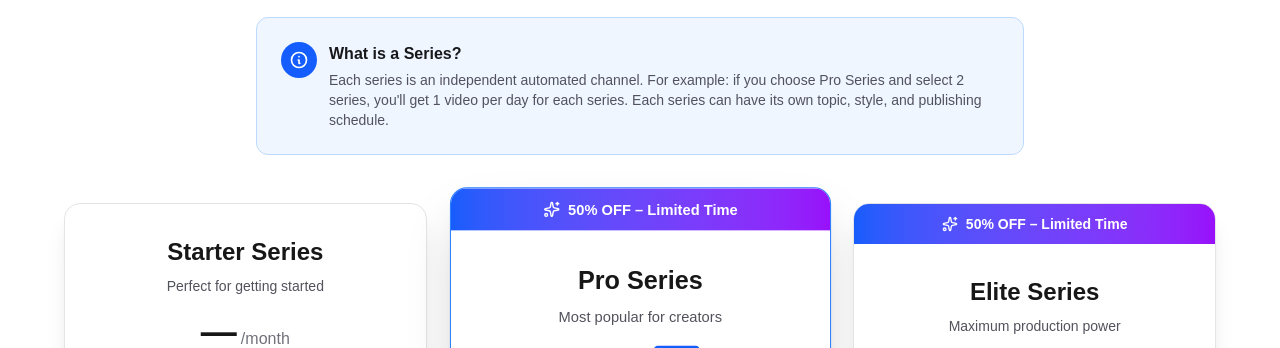
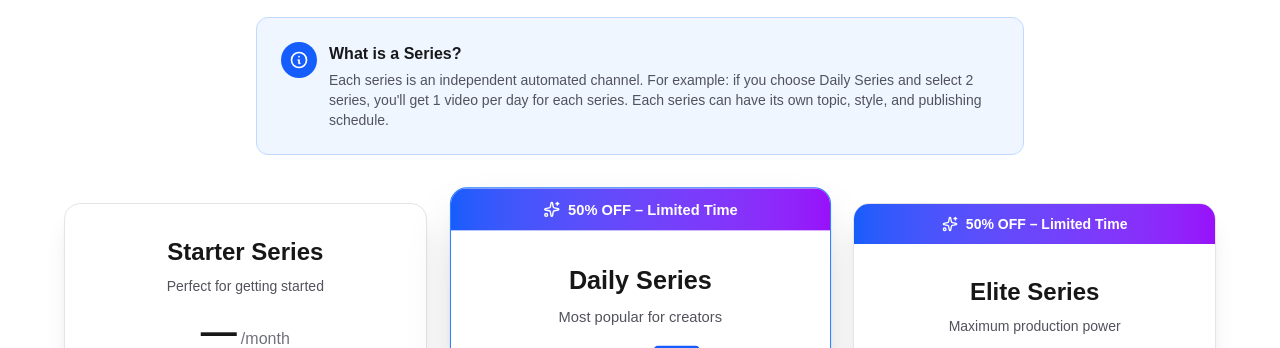
Before and after one commit to Pulsar-dating-app/faceless-videos, a Next.js app: page /pricing in a window 1280 px wide. Shown: the part 283-631 px from the top of the page. Built offline with nearby package versions, Linux system fonts and the light colour scheme; no server answers; the database is empty.

Commit message:
change plan id from professional to daily

```diff
--- a/app/dashboard/page.tsx
+++ b/app/dashboard/page.tsx
@@ -1851,7 +1851,7 @@ export default function Dashboard() {
 
   const PLAN_NAMES: Record<string, string> = {
     starter: t.pricing?.starter?.name || "Starter Series",
-    professional: t.pricing?.professional?.name || "Pro Series",
+    daily: t.pricing?.daily?.name || "Daily Series",
     elite: t.pricing?.elite?.name || "Elite Series",
   };
 
--- a/app/pricing/page.tsx
+++ b/app/pricing/page.tsx
@@ -34,7 +34,7 @@ export default function PricingPage() {
   const [isLoadingPrices, setIsLoadingPrices] = useState(true);
   const [selectedQuantities, setSelectedQuantities] = useState<Record<string, number>>({
     starter: 1,
-    professional: 1,
+    daily: 1,
     elite: 1,
   });
 
@@ -47,8 +47,8 @@ export default function PricingPage() {
   const PROMO_END_DATE = new Date("2026-03-31T23:59:59");
 
   // Professional plan promo
-  const PROFESSIONAL_ORIGINAL_PRICE = 49.99;
-  const PROFESSIONAL_DISCOUNT_PERCENT = 50;
+  const DAILY_ORIGINAL_PRICE = 49.99;
+  const DAILY_DISCOUNT_PERCENT = 50;
 
   // Elite plan promo
   const ELITE_ORIGINAL_PRICE = 89.99;
@@ -135,11 +135,9 @@ export default function PricingPage() {
     fetchSubscription();
   }, [session?.user?.id]);
 
-  // Get price for a plan (USD only)
+  // Get price for a plan (USD only). Prices come from Supabase table "stripe_prices" (plan_id, currency, amount).
   const getPrice = (planId: string): number | null => {
-    if (prices[planId]) {
-      return prices[planId].amount;
-    }
+    if (prices[planId]) return prices[planId].amount;
     console.log(`❌ [PRICE] No USD price found for ${planId}`);
     return null;
   };
@@ -167,15 +165,15 @@ export default function PricingPage() {
       promo: false,
     },
     {
-      id: "professional",
-      name: t.pricing.professional.name,
-      price: getPrice("professional"),
-      description: t.pricing.professional.description,
-      videosPerSeries: t.pricing.professional.videosPerSeries,
+      id: "daily",
+      name: t.pricing.daily.name,
+      price: getPrice("daily"),
+      description: t.pricing.daily.description,
+      videosPerSeries: t.pricing.daily.videosPerSeries,
       features: [
-        t.pricing.professional.feature2,
-        t.pricing.professional.feature3,
-        t.pricing.professional.feature4,
+        t.pricing.daily.feature2,
+        t.pricing.daily.feature3,
+        t.pricing.daily.feature4,
       ],
       popular: true,
       promo: true,
@@ -345,7 +343,7 @@ export default function PricingPage() {
                   <div className="bg-gradient-to-r from-blue-600 to-purple-600 text-white py-2.5 px-4 text-center text-sm font-semibold flex items-center justify-center gap-2">
                     <Sparkles className="w-4 h-4" />
                     <span>
-                      {plan.id === "professional" ? PROFESSIONAL_DISCOUNT_PERCENT : ELITE_DISCOUNT_PERCENT}% {t.pricing.off} – {t.pricing.limitedTime}
+                      {plan.id === "daily" ? DAILY_DISCOUNT_PERCENT : ELITE_DISCOUNT_PERCENT}% {t.pricing.off} – {t.pricing.limitedTime}
                     </span>
                   </div>
                 ) : (
@@ -377,10 +375,10 @@ export default function PricingPage() {
                       <div className="space-y-1">
                         <div className="flex items-center justify-center gap-2">
                           <span className="text-xl text-zinc-400 line-through">
-                            {formatPrice((plan.id === "professional" ? PROFESSIONAL_ORIGINAL_PRICE : ELITE_ORIGINAL_PRICE) * selectedQuantities[plan.id])}
+                            {formatPrice((plan.id === "daily" ? DAILY_ORIGINAL_PRICE : ELITE_ORIGINAL_PRICE) * selectedQuantities[plan.id])}
                           </span>
                           <span className="bg-blue-600 text-white text-xs font-bold px-2 py-1 rounded">
-                            -{plan.id === "professional" ? PROFESSIONAL_DISCOUNT_PERCENT : ELITE_DISCOUNT_PERCENT}%
+                            -{plan.id === "daily" ? DAILY_DISCOUNT_PERCENT : ELITE_DISCOUNT_PERCENT}%
                           </span>
                         </div>
                         <div className="flex flex-col items-center gap-1">
--- a/lib/i18n-context.tsx
+++ b/lib/i18n-context.tsx
@@ -85,7 +85,7 @@ export const translations = {
       headerTitle: "Choose Your Series Plan",
       headerSubtitle: "Select a plan and choose how many series you want to manage",
       whatIsSeriesTitle: "What is a Series?",
-      whatIsSeriesDescription: "Each series is an independent automated channel. For example: if you choose Pro Series and select 2 series, you'll get 1 video per day for each series. Each series can have its own topic, style, and publishing schedule.",
+      whatIsSeriesDescription: "Each series is an independent automated channel. For example: if you choose Daily Series and select 2 series, you'll get 1 video per day for each series. Each series can have its own topic, style, and publishing schedule.",
       quantityLabel: "How many series do you want?",
       videosPerMonth: "videos/month total",
       mostPopular: "Most Popular",
@@ -105,8 +105,8 @@ export const translations = {
         feature3: "AI-generated content",
         feature4: "Basic support",
       },
-      professional: {
-        name: "Pro Series",
+      daily: {
+        name: "Daily Series",
         description: "Most popular for creators",
         videosPerSeries: "30 videos/month per series",
         feature1: "30 videos per month (per series)",
@@ -439,7 +439,7 @@ export const translations = {
       headerTitle: "Elige tu Plan de Series",
       headerSubtitle: "Selecciona un plan y elige cuántas series quieres gestionar",
       whatIsSeriesTitle: "¿Qué es una Serie?",
-      whatIsSeriesDescription: "Cada serie es un canal automatizado independiente. Por ejemplo: si eliges Pro Series y seleccionas 2 series, obtendrás 1 video por día para cada serie. Cada serie puede tener su propio tema, estilo y horario de publicación.",
+      whatIsSeriesDescription: "Cada serie es un canal automatizado independiente. Por ejemplo: si eliges Daily Series y seleccionas 2 series, obtendrás 1 video por día para cada serie. Cada serie puede tener su propio tema, estilo y horario de publicación.",
       quantityLabel: "¿Cuántas series quieres?",
       videosPerMonth: "videos/mes en total",
       mostPopular: "Más Popular",
@@ -459,8 +459,8 @@ export const translations = {
         feature3: "Contenido generado por IA",
         feature4: "Soporte básico",
       },
-      professional: {
-        name: "Pro Series",
+      daily: {
+        name: "Daily Series",
         description: "Más popular para creadores",
         videosPerSeries: "30 videos/mes por serie",
         feature1: "30 videos por mes (por serie)",
@@ -781,7 +781,7 @@ export const translations = {
       headerTitle: "Choisissez Votre Plan de Séries",
       headerSubtitle: "Sélectionnez un plan et choisissez combien de séries vous souhaitez gérer",
       whatIsSeriesTitle: "Qu'est-ce qu'une Série?",
-      whatIsSeriesDescription: "Chaque série est une chaîne automatisée indépendante. Par exemple: si vous choisissez Pro Series et sélectionnez 2 séries, vous obtiendrez 1 vidéo par jour pour chaque série. Chaque série peut avoir son propre sujet, style et calendrier de publication.",
+      whatIsSeriesDescription: "Chaque série est une chaîne automatisée indépendante. Par exemple: si vous choisissez Daily Series et sélectionnez 2 séries, vous obtiendrez 1 vidéo par jour pour chaque série. Chaque série peut avoir son propre sujet, style et calendrier de publication.",
       quantityLabel: "Combien de séries voulez-vous?",
       videosPerMonth: "vidéos/mois au total",
       mostPopular: "Le Plus Populaire",
@@ -801,8 +801,8 @@ export const translations = {
         feature3: "Contenu généré par IA",
         feature4: "Support de base",
       },
-      professional: {
-        name: "Pro Series",
+      daily: {
+        name: "Daily Series",
         description: "Le plus populaire pour les créateurs",
         videosPerSeries: "30 vidéos/mois par série",
         feature1: "30 vidéos par mois (par série)",
@@ -1123,7 +1123,7 @@ export const translations = {
       headerTitle: "Escolha seu Plano de Séries",
       headerSubtitle: "Selecione um plano e escolha quantas séries você quer gerenciar",
       whatIsSeriesTitle: "O que é uma Série?",
-      whatIsSeriesDescription: "Cada série é um canal automatizado independente. Por exemplo: se você escolher Pro Series e selecionar 2 séries, você terá 1 vídeo por dia para cada série. Cada série pode ter seu próprio tópico, estilo e cronograma de publicação.",
+      whatIsSeriesDescription: "Cada série é um canal automatizado independente. Por exemplo: se você escolher Daily Series e selecionar 2 séries, você terá 1 vídeo por dia para cada série. Cada série pode ter seu próprio tópico, estilo e cronograma de publicação.",
       quantityLabel: "Quantas séries você quer?",
       videosPerMonth: "vídeos/mês no total",
       mostPopular: "Mais Popular",
@@ -1143,8 +1143,8 @@ export const translations = {
         feature3: "Conteúdo gerado por IA",
         feature4: "Suporte básico",
       },
-      professional: {
-        name: "Pro Series",
+      daily: {
+        name: "Daily Series",
         description: "Mais popular para criadores",
         videosPerSeries: "30 vídeos/mês por série",
         feature1: "30 vídeos por mês (por série)",
@@ -1465,7 +1465,7 @@ export const translations = {
       headerTitle: "Wähle Deinen Serien-Plan",
       headerSubtitle: "Wähle einen Plan und entscheide, wie viele Serien du verwalten möchtest",
       whatIsSeriesTitle: "Was ist eine Serie?",
-      whatIsSeriesDescription: "Jede Serie ist ein unabhängiger automatisierter Kanal. Zum Beispiel: Wenn du Pro Series wählst und 2 Serien auswählst, erhältst du 1 Video pro Tag für jede Serie. Jede Serie kann ihr eigenes Thema, Stil und Veröffentlichungsplan haben.",
+      whatIsSeriesDescription: "Jede Serie ist ein unabhängiger automatisierter Kanal. Zum Beispiel: Wenn du Daily Series wählst und 2 Serien auswählst, erhältst du 1 Video pro Tag für jede Serie. Jede Serie kann ihr eigenes Thema, Stil und Veröffentlichungsplan haben.",
       quantityLabel: "Wie viele Serien möchtest du?",
       videosPerMonth: "Videos/Monat insgesamt",
       mostPopular: "Am Beliebtesten",
@@ -1485,8 +1485,8 @@ export const translations = {
         feature3: "KI-generierter Inhalt",
         feature4: "Basis-Support",
       },
-      professional: {
-        name: "Pro Series",
+      daily: {
+        name: "Daily Series",
         description: "Am beliebtesten bei Creators",
         videosPerSeries: "30 Videos/Monat pro Serie",
         feature1: "30 Videos pro Monat (pro Serie)",
```
